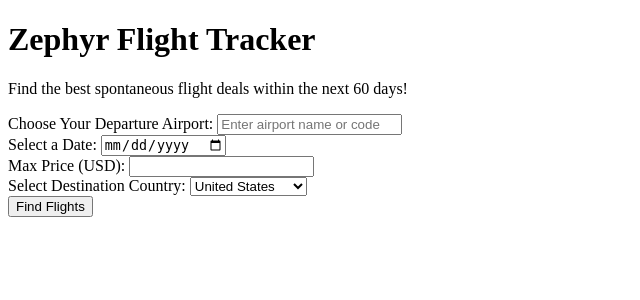
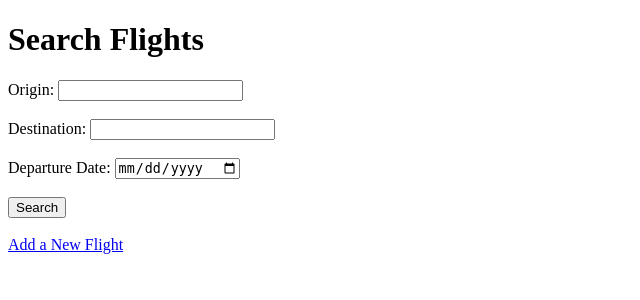
Before and after one commit to ZachG1235/cs440-zephyr-proj3, a Flask app: template website/templates/index.html in a window 1280 px wide. Shown: the top 300 px of the page, without its empty margins (0-640 px from the left). Run offline with Flask 3, Linux system fonts and the light colour scheme; the template is opened without the code that fills it, so the values that code supplies are empty.

Commit message:
Update index.html

```diff
--- a/website/templates/index.html
+++ b/website/templates/index.html
@@ -1,134 +1,20 @@
 {% extends "base.html" %}
-{% block title %}Zephyr Flight Tracker{% endblock %}
 
 {% block content %}
-<div class="container mt-5">
-    <!-- Main heading -->
-    <h1 class="text-center">Zephyr Flight Tracker</h1>
-    <p class="text-center">Find the best spontaneous flight deals within the next 60 days!</p>
+<h1>Search Flights</h1>
+<form action="{{ url_for('views.search') }}" method="get">
+    <label for="origin">Origin:</label>
+    <input type="text" name="origin" id="origin" required><br><br>
 
-    <!-- Flight search form -->
-    <form method="POST" action="{{ url_for('views.search_flights') }}">
-        <div class="mb-3 position-relative">
-            <!-- Airport input field with autocomplete -->
-            <label for="airport" class="form-label">Choose Your Departure Airport:</label>
-            <input type="text" id="airport" name="airport" class="form-control" placeholder="Enter airport name or code" autocomplete="off">
-            <!-- Dropdown for airport suggestions -->
-            <div id="airport-dropdown" class="dropdown-menu w-100" style="display: none;"></div>
-        </div>
+    <label for="destination">Destination:</label>
+    <input type="text" name="destination" id="destination" required><br><br>
 
-        <div class="mb-3">
-            <!-- Date input field -->
-            <label for="date" class="form-label">Select a Date:</label>
-            <input type="date" id="date" name="date" class="form-control" required>
-        </div>
+    <label for="date">Departure Date:</label>
+    <input type="date" name="date" id="date" required><br><br>
 
-        <div class="mb-3">
-            <!-- Price input field -->
-            <label for="price" class="form-label">Max Price (USD):</label>
-            <input type="number" id="price" name="price" class="form-control" min="0" required>
-        </div>
+    <input type="submit" value="Search">
+</form>
 
-        <div class="mb-3">
-            <!-- Country Input field -->
-            <label for="destination" class="form-label">Select Destination Country:</label>
-            <select name="countries" id="countries">
-                <option value="US">United States</option>
-                <option value="FR">France</option>
-                <option value="BR">Brazil</option>
-                <option value="IT">Italy</option>
-                <option value="ES">Spain</option>
-                <option value="GB">United Kingdom</option>
-                <option value="JP">Japan</option>
-            </select>
-        </div>
-
-        <!-- Submit button -->
-        <button type="submit" class="btn btn-primary w-100">Find Flights</button>
-        <div id="loading" class="text-center mt-3" style="display: none;">
-            <div class="spinner-border text-primary" role="status">
-                <span class="visually-hidden">Loading...</span>
-            </div>
-        <p>Searching flights...</p>
-        </div>
-    </form>
-
-    <!-- Display available flights if any -->
-    {% if flights %}
-        <h2 class="mt-5">Available Flights</h2>
-        <div class="row">
-            {% for flight in flights %}
-                <div class="col-md-4">
-                    <div class="card mb-3">
-                        <div class="card-body">
-                            <!-- Flight details -->
-                            <h5 class="card-title">{{ flight.departure }} → {{ flight.destination }}</h5>
-                            <p class="card-text"><strong>Departure Date:</strong> {{ flight.departure_date.split('T')[0] }}</p>
-                            <p class="card-text"><strong>Departure Time:</strong> {{ flight.departure_date.split('T')[1] }}</p>
-                            <p class="card-text"><strong>Price:</strong> ${{ flight.price }}</p>
-                            <!-- If a valid booking URL is provided, display the button -->
-                            <div>
-                                {% if flight.link %}
-                                    <a href="{{ flight.link }}" class="btn btn-success" target="_blank">Book Now</a>
-                                {% else %}
-                                    <button class="btn btn-secondary" disabled>Booking Not Available</button>
-                                {% endif %}
-                                <form method="POST" action="{{ url_for('views.add_deal', flight=flight) }}">
-                                    <button type="submit" display="center" class="btn save_btn">Save FlightDeal</button>
-                                </form>
-                            </div>
-                        </div>
-                    </div>
-                </div>
-            {% endfor %}
-        </div>
-    {% endif %}
-</div>
-
-<!-- jQuery for handling airport input and dropdown -->
-<script src="https://code.jquery.com/jquery-3.6.0.min.js"></script>
-<script>
-    $(document).ready(function() {
-        // Event listener for airport input field
-        $("#airport").on("input", function() {
-            let query = $(this).val().trim();
-            if (query.length > 2) {
-                // Fetch airport suggestions
-                $.get("{{ url_for('views.get_airports') }}", { q: query }, function(data) {
-                    let suggestions = data.map(airport =>
-                        `<a class="dropdown-item airport-item" data-code="${airport.code}">${airport.name} (${airport.code})</a>`
-                    ).join('');
-                    $("#airport-dropdown").html(suggestions).show();
-                });
-            } else {
-                $("#airport-dropdown").hide();
-            }
-        });
-
-        // Event listener for selecting an airport from the dropdown
-        $(document).on("click", ".airport-item", function() {
-            $("#airport").val($(this).text());
-            $("#airport").attr("data-code", $(this).attr("data-code"));
-            $("#airport-dropdown").hide();
-        });
-
-        // Hide dropdown when clicking outside
-        $(document).click(function(event) {
-            if (!$(event.target).closest("#airport, #airport-dropdown").length) {
-                $("#airport-dropdown").hide();
-            }
-        });
-    // Handle form submission to show loading animation
-    $("form").on("submit", function() {
-        // Disable the submit button to prevent multiple submissions
-        $(this).find('button[type="submit"]').prop("disabled", true);
-        // Show the loading spinner
-        $("#loading").show();
-    });
-});
-</script>
-
-<!-- Bootstrap JS for additional functionality -->
-<script src="https://cdn.jsdelivr.net/npm/bootstrap@5.3.0/dist/js/bootstrap.bundle.min.js"></script>
-
+<br>
+<a href="{{ url_for('views.add_flight') }}">Add a New Flight</a>
 {% endblock %}
```
